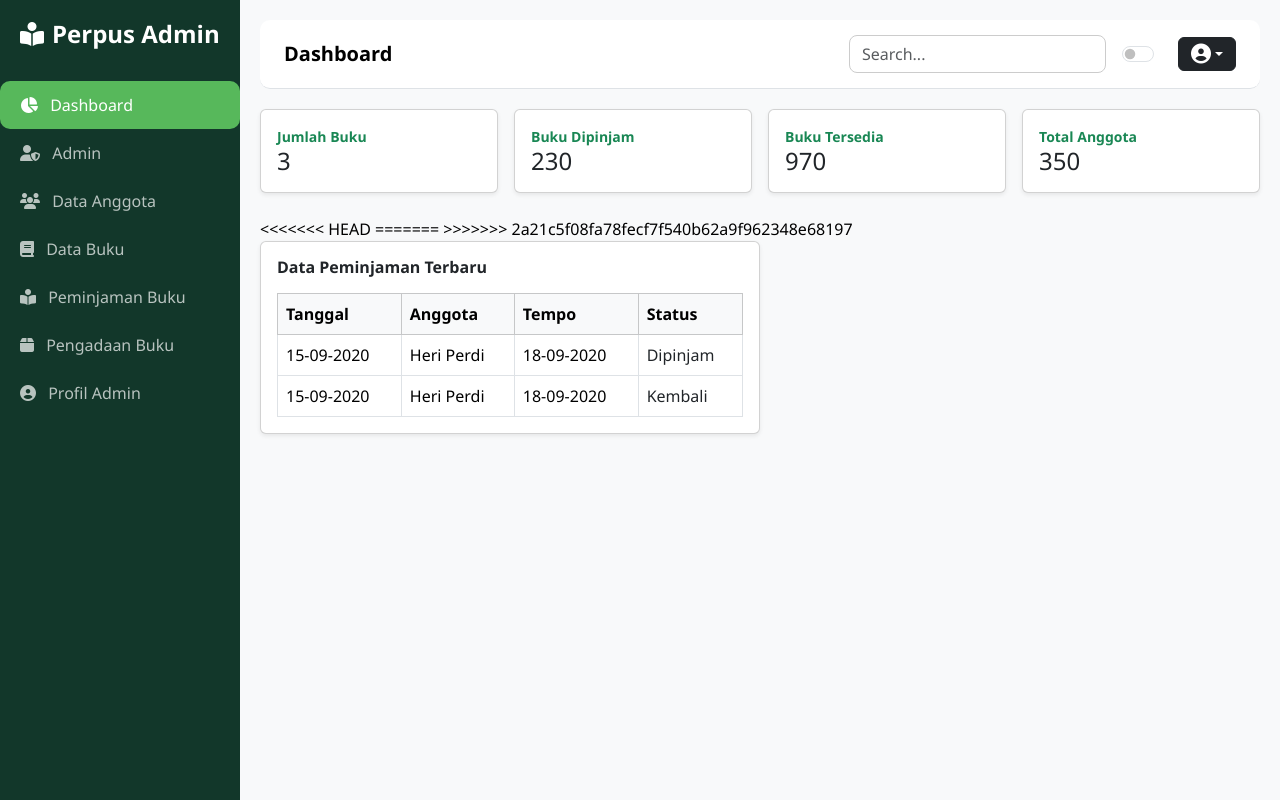
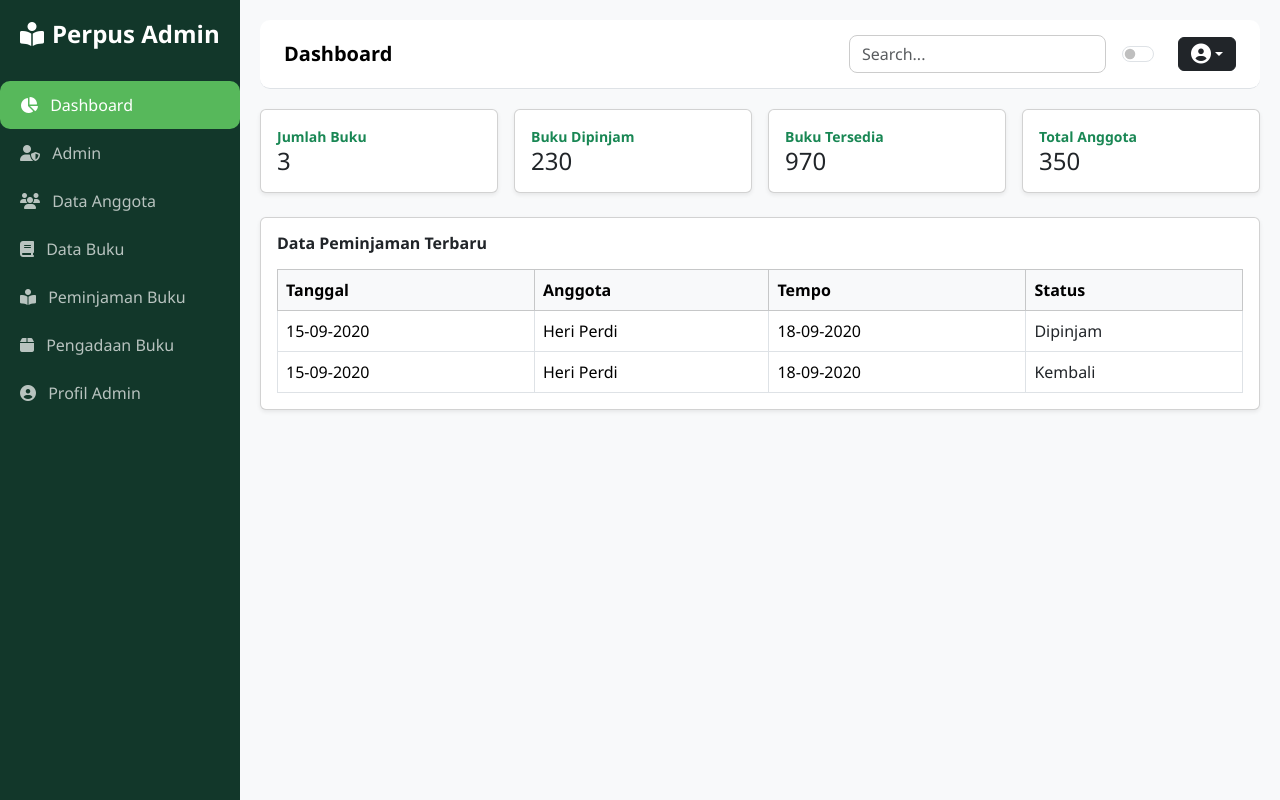
Before and after one commit to nneyaii/Kelompok6-TA, a PHP site: page / in a window 1280 px wide. Run offline with PHP 8.4, Linux system fonts and the light colour scheme; the visitor is signed in with stand-in values (Sample User, id 1).

Commit message:
dash lagi

```diff
--- a/index.php
+++ b/index.php
@@ -99,11 +99,7 @@ if (!isset($_SESSION['user_email'])) {
     </div>
 
     <!-- Grafik & Tabel -->
-<<<<<<< HEAD
-
-=======
->>>>>>> 2a21c5f08fa78fecf7f540b62a9f962348e68197
-      <div class="col-md-6">
+      <div class="col-md-100">
         <div class="card p-3 shadow-sm">
           <h6 class="fw-semibold mb-3">Data Peminjaman Terbaru</h6>
           <table class="table table-bordered table-hover mb-0">
```
